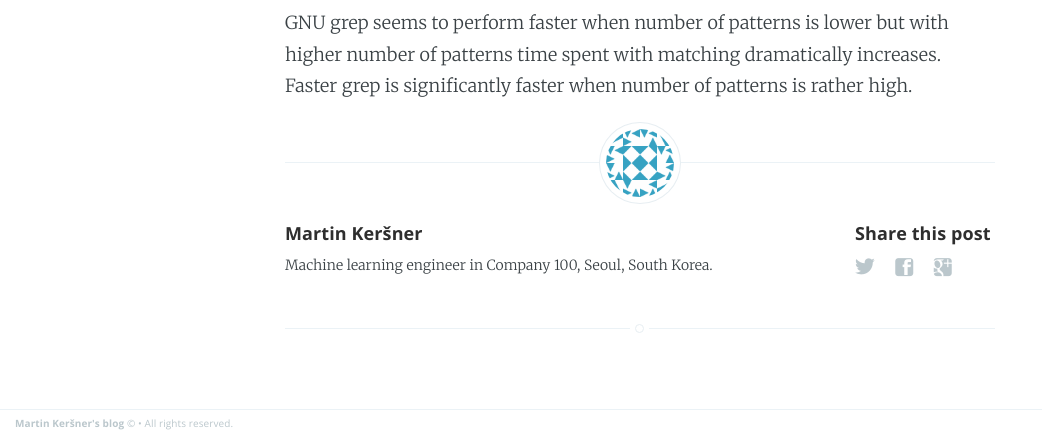
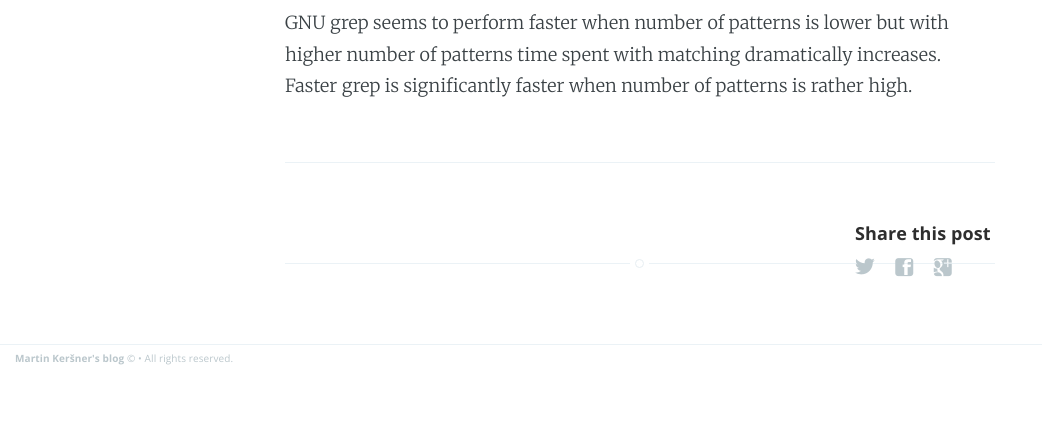
Before and after one commit to martinkersner/martinkersner.github.io, a Jekyll site: the page built from _posts/2016-04-11-Faster-grep.markdown, in a window 1280 px wide and 900 px high, scrolled down 1973 px, cut to the strip 463-900 px from the top of the window. Shown: the whole strip, without its empty margins (0-1042 px from the left). Built offline with Jekyll 4.4.1, drawn with Linux system fonts in a browser that asks for light colours; comment, search, counter and statistics services are not loaded; after the commit the page ends 2808 px from its top, so only the background shows below that.

Commit message:
removed footer signature

```diff
--- a/_layouts/post.html
+++ b/_layouts/post.html
@@ -62,21 +62,6 @@ post_class: post-template
         {% endif %}
 
         <footer class="post-footer">
-            <!-- If we want to display author's name and bio -->
-            {% if site.author %}
-                <figure class="author-image">
-                    <a class="img" href="{{ site.baseurl }}" style="background-image: url(/assets/images/profile.png)">
-                    <span class="hidden">{{site.author}}'s Picture</span></a>
-                </figure>
-                <section class="author">
-                    <!-- Author Name -->
-                    <h4> {{ site.author }} </h4>
-                    <!-- Author Bio -->
-                    <p>
-                        Machine learning engineer in Company 100, Seoul, South Korea.
-                    </p>
-                </section>
-            {% endif %}
 
             <!-- Share links section -->
             {% include share.html %}
```
